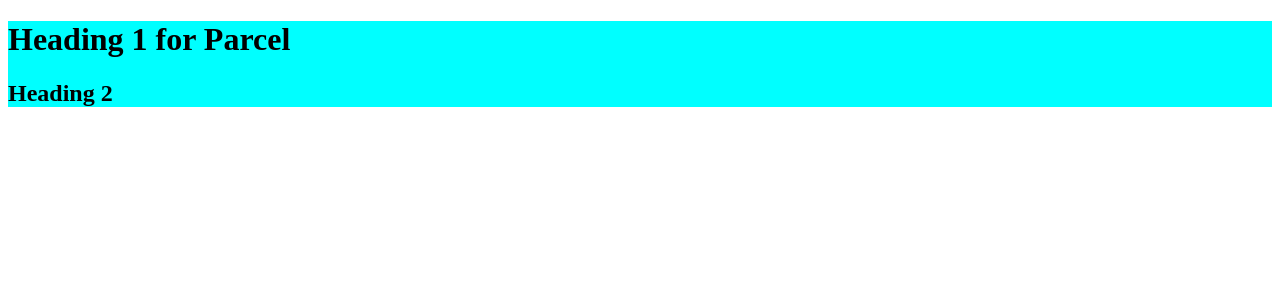
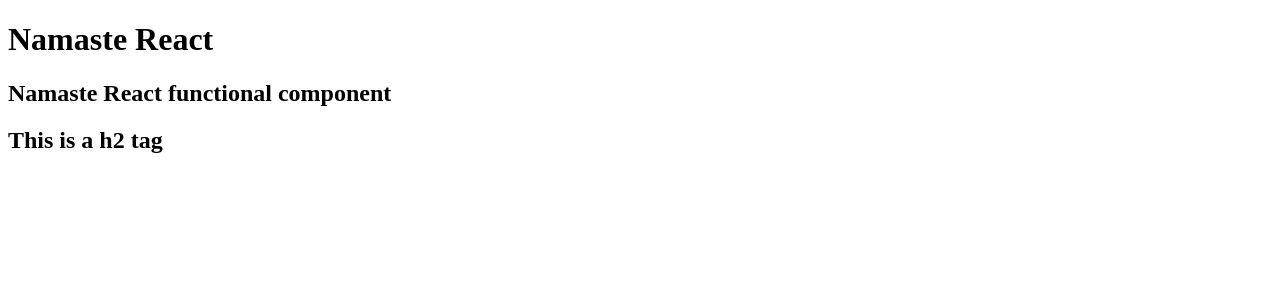
Before and after one commit to ajitkumar20/Foody-Moody-App, a React (Vite) app: page / in a window 1280 px wide. Shown: the top 300 px of the page. Built offline with nearby package versions, Linux system fonts and the light colour scheme.

Commit message:
Third class practical

```diff
--- a/App.js
+++ b/App.js
@@ -1,29 +1,38 @@
 import React from "react";
 import ReactDOM from "react-dom/client";
 
-const heading = React.createElement(
-    "h1",
-    {
-      id: "title",
-    },
-    "Heading 1 for Parcel"
+// React.createElement => Object => HTML(DOM)
+
+// Functional Component
+const Title = () => (
+  <h1 id="title" key="h2">
+    Namaste React
+  </h1>
+);
+
+// JSX => React.createElement => Object => HTML(DOM)
+const heading1 = (
+  <h1 id="title" key="h1">
+    Namaste React
+  </h1>
+);
+
+// React Components:- 1. Functional Component (latest), 2. Class Based Component (old)
+
+//Functional Component
+const HeaderComponent = () => {
+  return (
+    <div>
+      <Title />
+      <h2>Namaste React functional component</h2>
+      <h2>This is a h2 tag</h2>
+    </div>
   );
-  const heading2 = React.createElement(
-    "h2",
-    {
-      id: "title",
-    },
-    "Heading 2"
-  );
-  const container = React.createElement(
-    "div",
-    {
-      id: "container",
-    },
-    [heading, heading2]
-  );
-  console.log(heading);
-  const root = ReactDOM.createRoot(document.getElementById("root"));
-  //passing a react element inside the root
-  //async defer
-  root.render(container);
+};
+
+// console.log(heading);
+const root = ReactDOM.createRoot(document.getElementById("root"));
+
+//passing a react element inside the root
+//async defer
+root.render(<HeaderComponent />);
--- a/index.html
+++ b/index.html
@@ -1,16 +1,18 @@
 <!DOCTYPE html>
 <html lang="en">
+
 <head>
     <meta charset="UTF-8">
     <meta name="viewport" content="width=device-width, initial-scale=1.0">
     <title>Namaste React</title>
     <link rel="stylesheet" href="App.css">
 </head>
+
 <body>
     <div id="root">Not Rendered</div>
     <script type="module" src="App.js"></script>
 
-<!--  This is the example of Hello World program using javaScript to manipulate the DOM.
+    <!--  This is the example of Hello World program using javaScript to manipulate the DOM.
     <script>
         const tag = document.createElement("h1");
         tag.innerHTML = "Hello World";
@@ -19,4 +21,5 @@
     </script>
 -->
 </body>
+
 </html>
--- a/package.json
+++ b/package.json
@@ -4,6 +4,8 @@
   "description": "This is a React course from Namaste React by Akshay Saini",
   "main": "App.js",
   "scripts": {
+    "start": "parcel index.html",
+    "build": "parcel build index.html",
     "test": "jest"
   },
   "repository": {
@@ -17,6 +19,8 @@
   },
   "homepage": "https://github.com/ajitkumar20/Namaste-React#readme",
   "devDependencies": {
+    "@babel/core": "^7.22.20",
+    "babel-plugin-transform-remove-console": "^6.9.4",
     "parcel-bundler": "^1.12.5"
   },
   "dependencies": {
```
Also changed, not shown: .babelrc (added), 1 other file (tests, documents, lock files or other folders).
